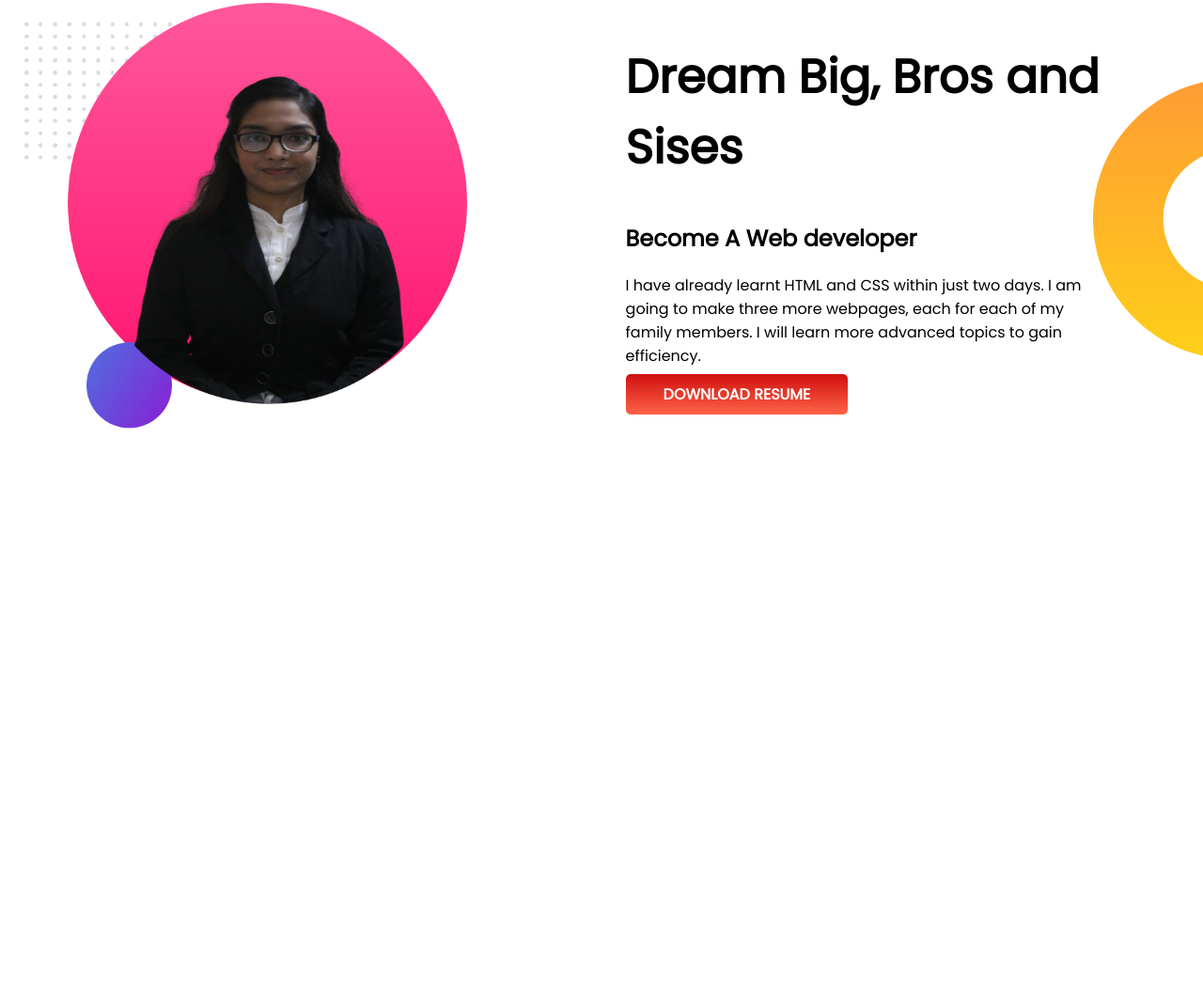
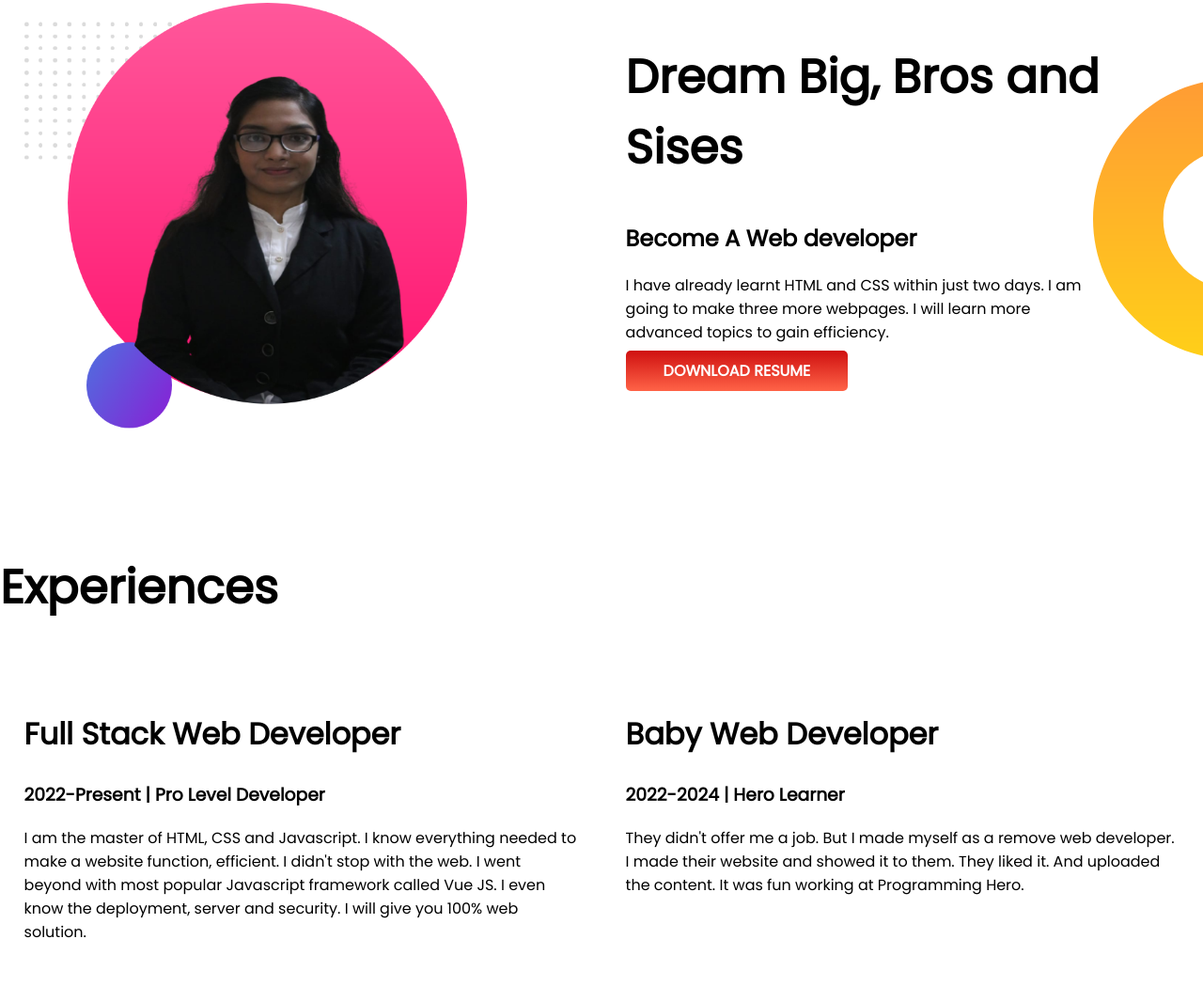
Before and after one commit to AurorA1610/developer-portfolio, a plain HTML site: page index.html in a window 1280 px wide. Shown: the part 662-1711 px from the top of the page at 94% size. Before the commit the page ends 1250 px from the top, so only its background shows below. Drawn offline with Linux system fonts and the light colour scheme.

Commit message:
Third part half done

```diff
--- a/index.html
+++ b/index.html
@@ -11,7 +11,7 @@
     <link rel="stylesheet" href="style.css">
 </head>
 <body>
-    <section class="top-banner">
+    <section class="top-banner flexible">
         <div class="hw">
             <h1>Welcome To</h1>
             <h1><span>Aurora Lithe Roy</span> World</h1>
@@ -25,7 +25,8 @@
             <img src="\showOff\amiekno.png" alt="My Picture">
         </div>
     </section>
-    <section class="Dream">
+
+    <section class="Dream flexible">
         <div class="hw">
             <img src="showOff\amiduino.png" alt="">
         </div>
@@ -33,10 +34,38 @@
             <h1>Dream Big, Bros and Sises</h1>
             <h2>Become A Web developer</h2>
             <p>
-                I have already learnt HTML and CSS within just two days. I am going to make three more webpages, each for each of my family members. I will learn more advanced topics to gain efficiency.
+                I have already learnt HTML and CSS within just two days. I am going to make three more webpages. I will learn more advanced topics to gain efficiency.
             </p>
             <a class="link-button" href=""target="_blank">DOWNLOAD RESUME</a>
         </div>
     </section>
+
+    <section class="experience">
+        <h1>Experiences</h1>
+        <div class="flexible">
+            <div class="hw">
+                <h2 class="ex-head">
+                    Full Stack Web Developer
+                </h2>
+                <h3>
+                    2022-Present | Pro Level Developer
+                </h3>
+                <p>
+                    I am the master of HTML, CSS and Javascript. I know everything needed to make a website function, efficient. I didn't stop with the web. I went beyond with most popular Javascript framework called Vue JS. I even know the deployment, server and security. I will give you 100% web solution.
+                </p>
+            </div>
+            <div class="hw">
+                <h2 class="ex-head">
+                    Baby Web Developer
+                </h2>
+                <h3>
+                    2022-2024 | Hero Learner
+                </h3>
+                <p>
+                    They didn't offer me a job. But I made myself as a remove web developer. I made their website and showed it to them. They liked it. And uploaded the content. It was fun working at Programming Hero.
+                </p>
+            </div>
+        </div>
+    </section>
 </body>
 </html>
--- a/style.css
+++ b/style.css
@@ -8,7 +8,7 @@ h1{
 span{
     color:orange;
 }
-section{
+.flexible{
     display: flex;
     margin-bottom: 100px;
 }
@@ -39,3 +39,6 @@ section{
 .Dream p{
     padding-right: 100px;
 }
+.ex-head{
+    font-size:xx-large;
+}
```
